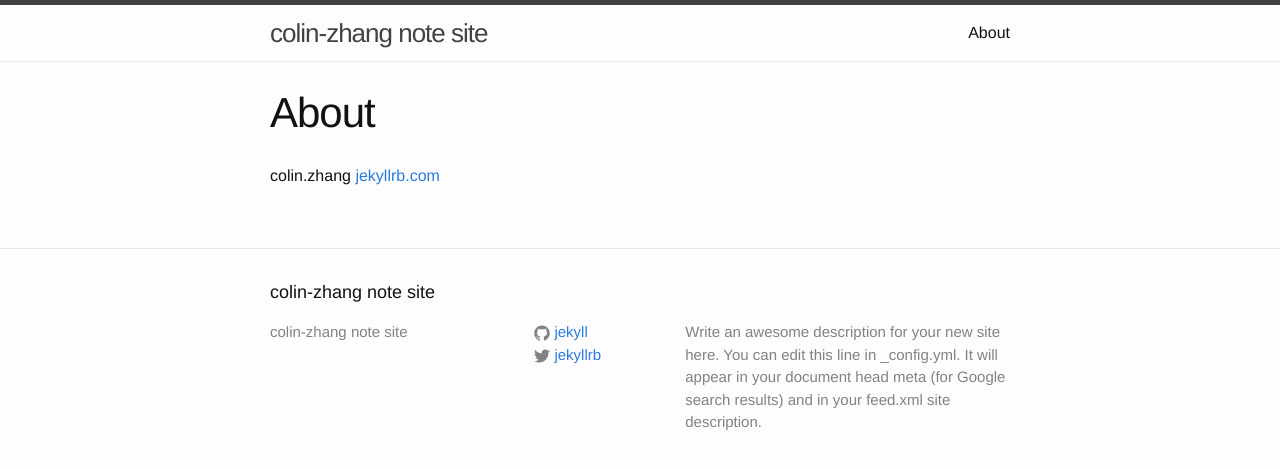
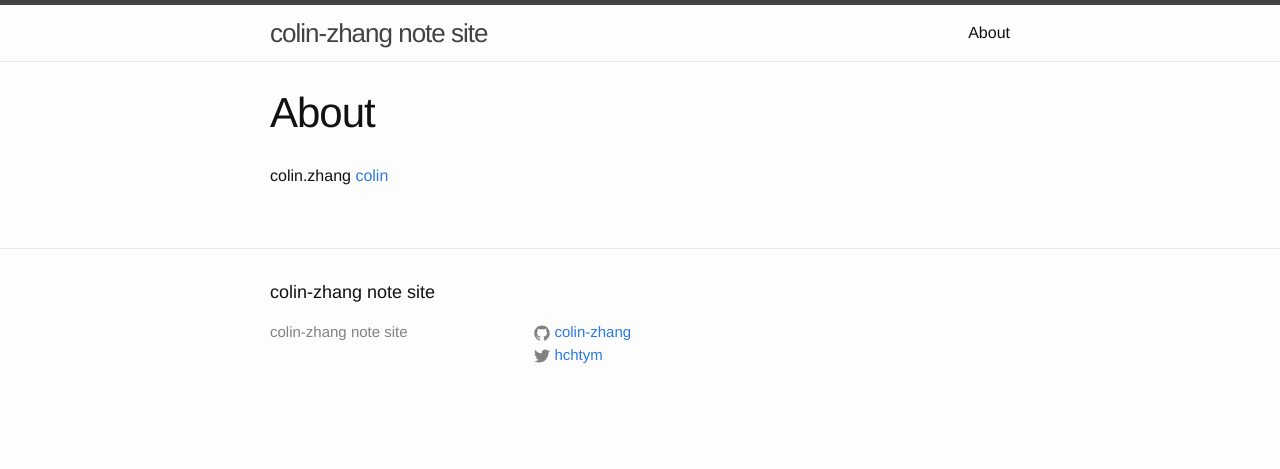
Before and after one commit to colin-zhang/colin-zhang.github.io, a Jekyll site: the page built from about.md, in a window 1280 px wide. Shown: the top 469 px of the page. Built offline with Jekyll 4.4.1, drawn with Linux system fonts in a browser that asks for light colours.

Commit message:
change 2

```diff
--- a/_config.yml
+++ b/_config.yml
@@ -1,13 +1,10 @@
 # Site settings
 title: colin-zhang note site
-description: > # this means to ignore newlines until "baseurl:"
-  Write an awesome description for your new site here. You can edit this
-  line in _config.yml. It will appear in your document head meta (for
-  Google search results) and in your feed.xml site description.
-baseurl: "" # the subpath of your site, e.g. /blog/
-url: "http://yourdomain.com" # the base hostname & protocol for your site
-twitter_username: jekyllrb
-github_username:  jekyll
+description: > # for log programming relate note.
+baseurl: "/blob/" # the subpath of your site, e.g. /blog/
+url: "http://colin-zhang.github.io" # the base hostname & protocol for your site
+twitter_username: hchtym
+github_username:  colin-zhang
 
 # Build settings
 markdown: kramdown
--- a/about.md
+++ b/about.md
@@ -4,4 +4,4 @@ title: About
 permalink: /about/
 ---
 
-colin.zhang [jekyllrb.com](colin-zhang.github.io)
+colin.zhang [colin](http://colin-zhang.github.io)
```
